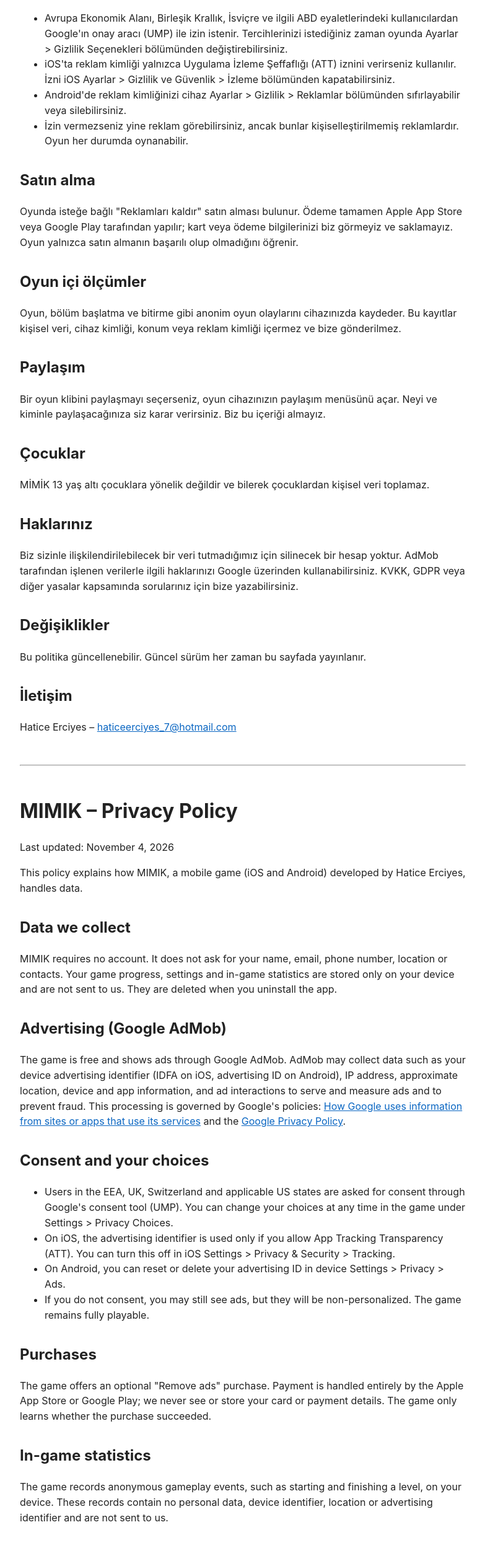
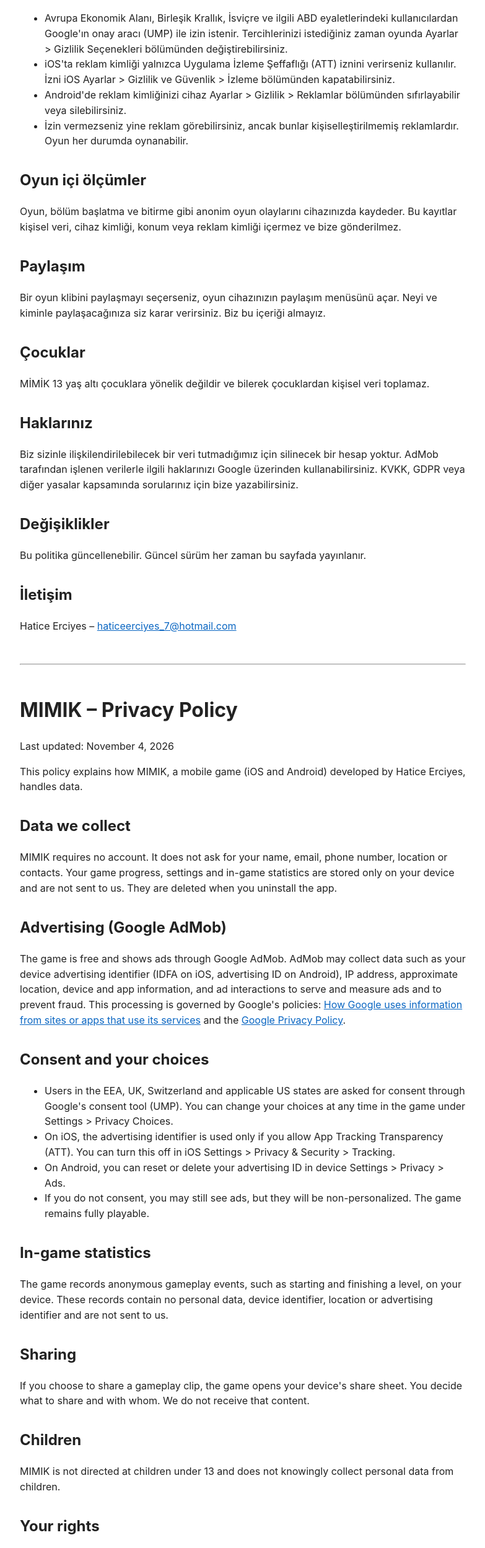
Before and after one commit to HaticeErciyes/HaticeErciyes.github.io, a plain HTML site: page mimik/privacy.html in a window 1280 px wide. Shown: the part 658-3156 px from the top of the page at 62% size, without its empty margins (248-1031 px from the left). Drawn offline with Linux system fonts and the light colour scheme.

Commit message:
MIMIK privacy: remove purchases section
Co-Authored-By: Claude Opus 5.5 <noreply@anthropic.com>

```diff
--- a/mimik/privacy.html
+++ b/mimik/privacy.html
@@ -29,9 +29,6 @@
   <li>Android'de reklam kimliğinizi cihaz Ayarlar &gt; Gizlilik &gt; Reklamlar bölümünden sıfırlayabilir veya silebilirsiniz.</li>
   <li>İzin vermezseniz yine reklam görebilirsiniz, ancak bunlar kişiselleştirilmemiş reklamlardır. Oyun her durumda oynanabilir.</li>
 </ul>
-
-<h2>Satın alma</h2>
-<p>Oyunda isteğe bağlı "Reklamları kaldır" satın alması bulunur. Ödeme tamamen Apple App Store veya Google Play tarafından yapılır; kart veya ödeme bilgilerinizi biz görmeyiz ve saklamayız. Oyun yalnızca satın almanın başarılı olup olmadığını öğrenir.</p>
 
 <h2>Oyun içi ölçümler</h2>
 <p>Oyun, bölüm başlatma ve bitirme gibi anonim oyun olaylarını cihazınızda kaydeder. Bu kayıtlar kişisel veri, cihaz kimliği, konum veya reklam kimliği içermez ve bize gönderilmez.</p>
@@ -72,9 +69,6 @@
   <li>If you do not consent, you may still see ads, but they will be non-personalized. The game remains fully playable.</li>
 </ul>
 
-<h2>Purchases</h2>
-<p>The game offers an optional "Remove ads" purchase. Payment is handled entirely by the Apple App Store or Google Play; we never see or store your card or payment details. The game only learns whether the purchase succeeded.</p>
-
 <h2>In-game statistics</h2>
 <p>The game records anonymous gameplay events, such as starting and finishing a level, on your device. These records contain no personal data, device identifier, location or advertising identifier and are not sent to us.</p>
 
```
